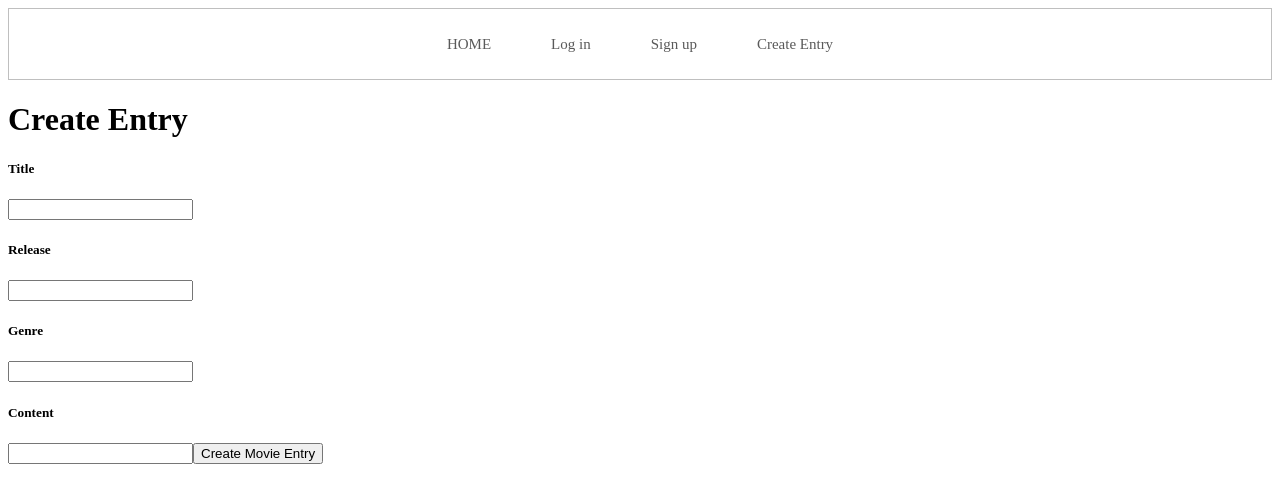
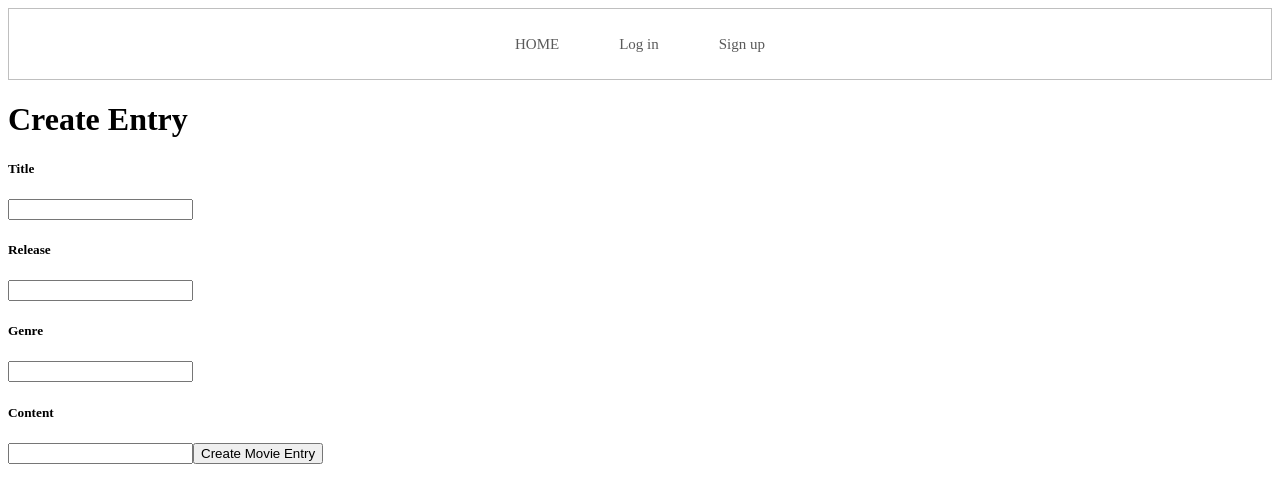
Before and after one commit to kumashi7/CS5610-Project-3-Review-App, a React (Create React App) app: page /entry in a window 1280 px wide. Shown: the top 502 px of the page. Built offline with nearby package versions, Linux system fonts and the light colour scheme; no server answers.

Commit message:
some minor bugs

```diff
--- a/src/components/entry/EntryDetails.jsx
+++ b/src/components/entry/EntryDetails.jsx
@@ -40,7 +40,7 @@ export default function EntryDetails(props) {
       .then(response => {
           setReviews(response.data)
       });
-  },[]);
+  });
 
   if (!entryDetails) {
     return (<div>
--- a/src/components/navbar/NavBar.js
+++ b/src/components/navbar/NavBar.js
@@ -36,6 +36,7 @@ export default function NavBar(props) {
                 {/* ref need to be changed? */}
                 <a className="flex-nav-item" href="./">{username}</a>
                 <a className="flex-nav-item" href="./" onClick={logout}>Log out</a>
+                <a className="flex-nav-item" href="entry">Create Entry</a>
             </nav>
         </div>)
     }
@@ -47,7 +48,6 @@ export default function NavBar(props) {
                 <a className="flex-nav-item" href="./">HOME</a>
                 <a className="flex-nav-item" href="Login">Log in</a>
                 <a className="flex-nav-item" href="createUser">Sign up</a>
-                <a className="flex-nav-item" href="entry">Create Entry</a>
             </nav>
         </div>
     )
```
